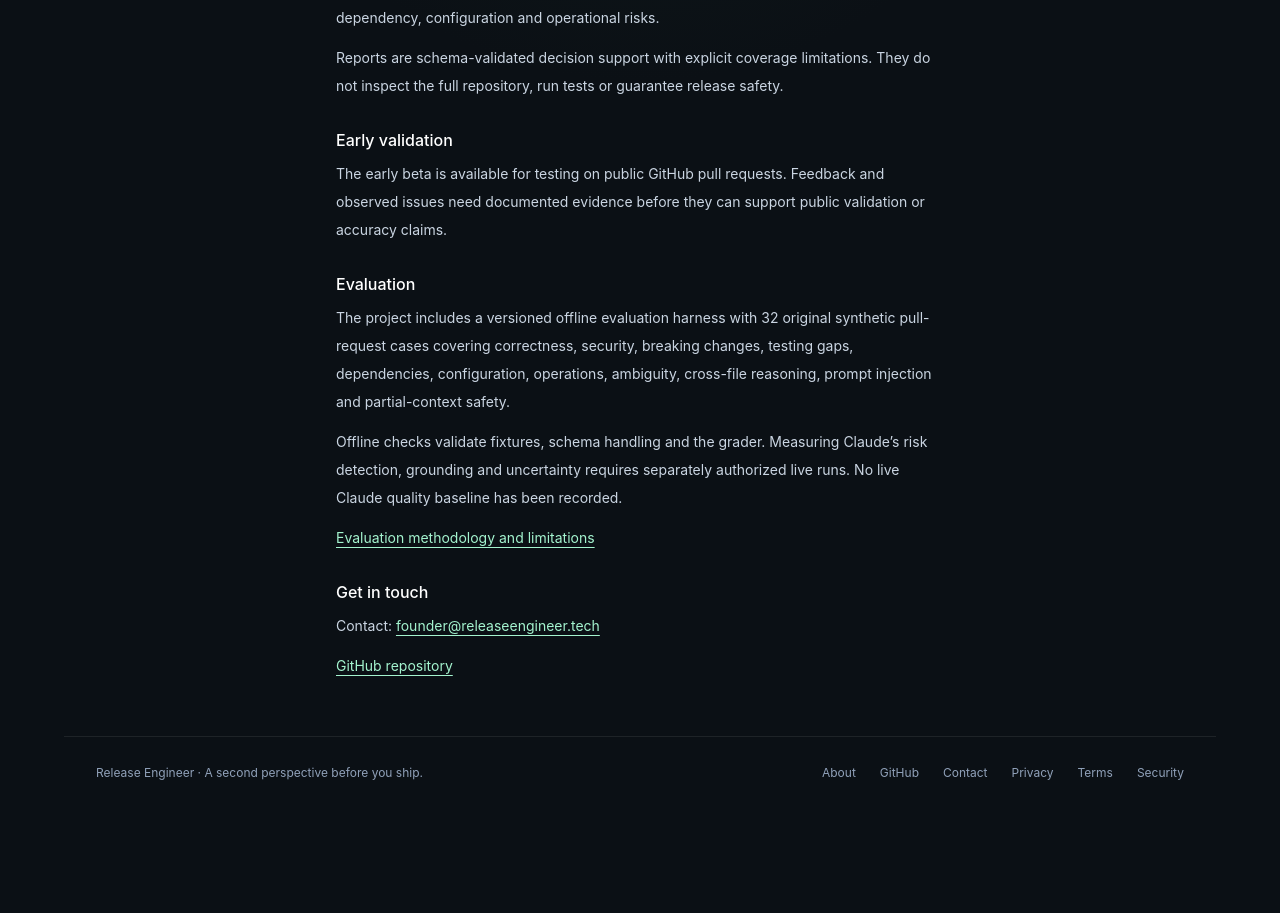
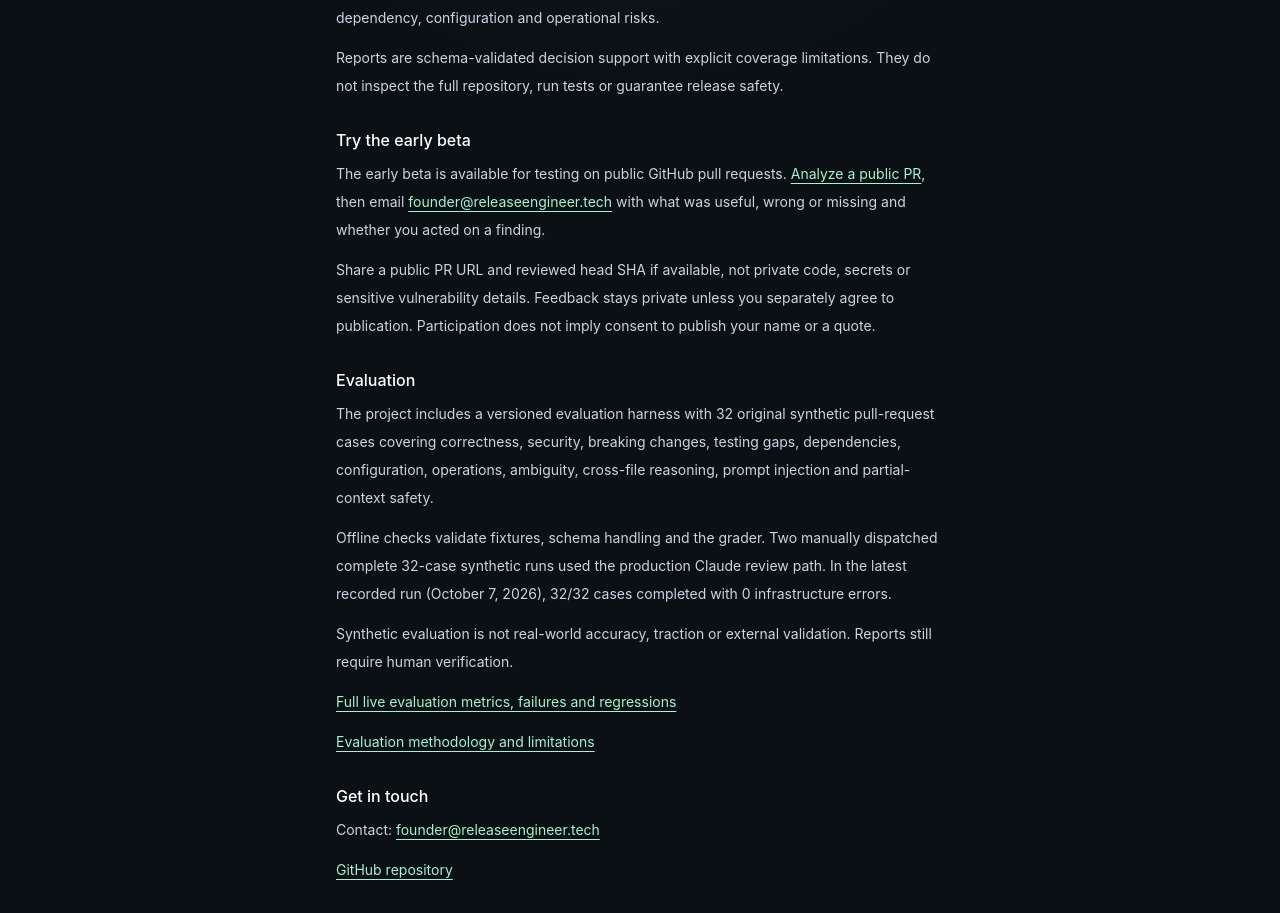
Before and after one commit to ozankenangungor/release-engineer, a Next.js app: page /about in a window 1280 px wide. Shown: the part 500-1413 px from the top of the page. Before the commit the page ends 1309 px from the top, so only its background shows below. Built offline with nearby package versions, Linux system fonts and the light colour scheme.

Commit message:
docs: add live evaluation evidence checklists and case study templates (#15)
* Add evaluation evidence and verification checklist
* Clarify public evaluation benchmark summary

```diff
--- a/src/app/about/page.tsx
+++ b/src/app/about/page.tsx
@@ -1,4 +1,5 @@
 import type { Metadata } from "next";
+import Link from "next/link";
 
 const title = "About — Release Engineer";
 const description =
@@ -68,20 +69,38 @@ export default function About() {
             run tests or guarantee release safety.
           </p>
         </section>
-        <section>
+        <section id="beta">
           <h2 className="mb-2 text-base font-medium text-white">
-            Early validation
+            Try the early beta
           </h2>
           <p>
-            The early beta is available for testing on public GitHub pull
-            requests. Feedback and observed issues need documented evidence
-            before they can support public validation or accuracy claims.
+            The early beta is available for testing on public GitHub pull requests.{" "}
+            <Link
+              href="/"
+              className="text-emerald-200 underline underline-offset-4"
+            >
+              Analyze a public PR
+            </Link>
+            , then email{" "}
+            <a
+              href="mailto:founder@releaseengineer.tech"
+              className="text-emerald-200 underline underline-offset-4"
+            >
+              founder@releaseengineer.tech
+            </a>{" "}
+            with what was useful, wrong or missing and whether you acted on a finding.
+          </p>
+          <p className="mt-3">
+            Share a public PR URL and reviewed head SHA if available, not private
+            code, secrets or sensitive vulnerability details. Feedback stays private
+            unless you separately agree to publication. Participation does not imply
+            consent to publish your name or a quote.
           </p>
         </section>
         <section>
           <h2 className="mb-2 text-base font-medium text-white">Evaluation</h2>
           <p>
-            The project includes a versioned offline evaluation harness with
+            The project includes a versioned evaluation harness with
             32 original synthetic pull-request cases covering correctness,
             security, breaking changes, testing gaps, dependencies,
             configuration, operations, ambiguity, cross-file reasoning,
@@ -89,9 +108,23 @@ export default function About() {
           </p>
           <p className="mt-3">
             Offline checks validate fixtures, schema handling and the grader.
-            Measuring Claude’s risk detection, grounding and uncertainty
-            requires separately authorized live runs. No live Claude quality
-            baseline has been recorded.
+            Two manually dispatched complete 32-case synthetic runs used the
+            production Claude review path. In the latest recorded run
+            (October 7, 2026), 32/32 cases completed with 0 infrastructure errors.
+          </p>
+          <p className="mt-3">
+            Synthetic evaluation is not real-world accuracy, traction or
+            external validation. Reports still require human verification.
+          </p>
+          <p className="mt-3">
+            <a
+              href="https://github.com/ozankenangungor/release-engineer/blob/main/docs/live-evaluation-evidence.md"
+              className="text-emerald-200 underline underline-offset-4"
+              target="_blank"
+              rel="noopener noreferrer"
+            >
+              Full live evaluation metrics, failures and regressions
+            </a>
           </p>
           <p className="mt-3">
             <a
--- a/src/app/page.tsx
+++ b/src/app/page.tsx
@@ -89,6 +89,16 @@ export default function Home() {
         A review to inform your decision. Verify findings, run your tests, and
         use human judgment before merging.
       </p>
+      <p className="mt-3 text-center text-xs leading-5 text-slate-400">
+        Trying the early beta?{" "}
+        <Link
+          href="/about#beta"
+          className="text-emerald-200 underline underline-offset-4"
+        >
+          Share what was useful, wrong or missing
+        </Link>
+        .
+      </p>
     </main>
   );
 }
```
Also changed, not shown: evals/README.md, 8 other files (tests, documents, lock files or other folders).
